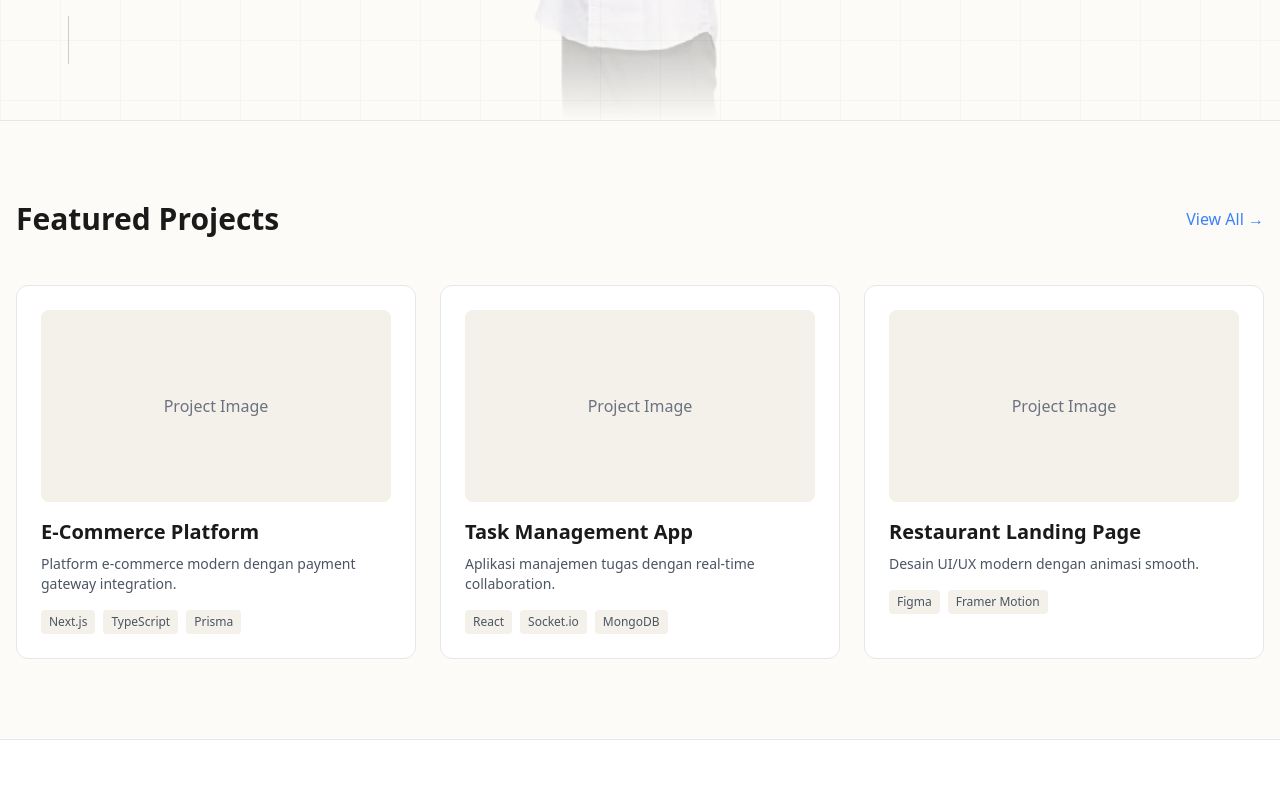
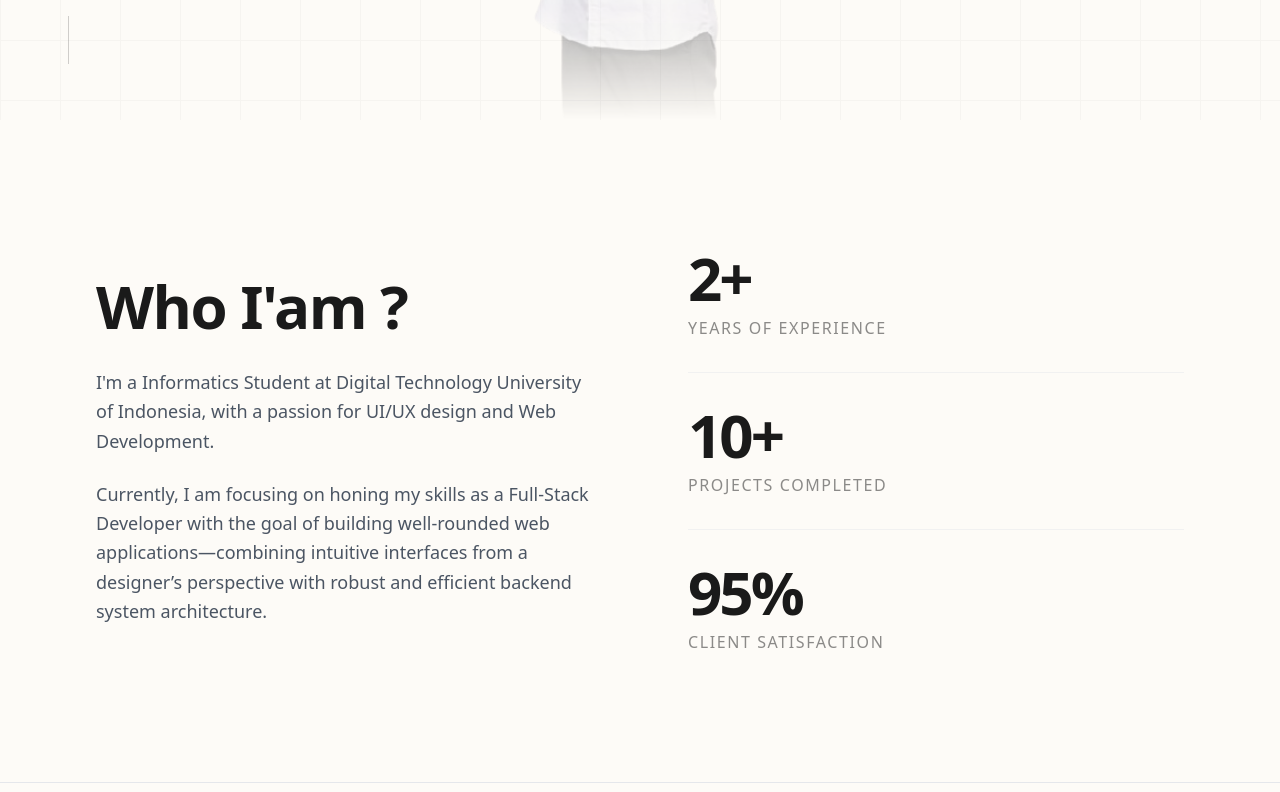
Before and after one commit to HafidzThufail22/Portofolio-V2, a Next.js app: page / in a window 1280 px wide. Shown: the part 680-1472 px from the top of the page. Built offline with nearby package versions, Linux system fonts and the light colour scheme.

Commit message:
feat: initialize home page with About section and featured projects grid

```diff
--- a/app/page.tsx
+++ b/app/page.tsx
@@ -1,4 +1,4 @@
-import { Hero } from "@/components/sections";
+import { Hero, About } from "@/components/sections";
 import Link from "next/link";
 
 export default function Home() {
@@ -6,6 +6,9 @@ export default function Home() {
     <div className="min-h-screen bg-background">
       {/* Hero Section with Intro Animation */}
       <Hero />
+
+      {/* About Section */}
+      <About />
 
       {/* Featured Projects Section */}
       <section id="projects" className="container mx-auto px-4 py-20 border-t border-border">
--- /dev/null
+++ b/src/components/sections/About.tsx
@@ -0,0 +1,89 @@
+"use client";
+
+import { motion } from "framer-motion";
+
+const stats = [
+  {
+    value: "2+",
+    label: "Years of experience",
+  },
+  {
+    value: "10+",
+    label: "Projects completed",
+  },
+  {
+    value: "95%",
+    label: "Client satisfaction",
+  },
+];
+
+export function About() {
+  return (
+    <section id="about" className="py-24 relative overflow-hidden bg-background">
+      <div className="container mx-auto px-6 md:px-12 lg:px-24">
+        <div className="grid grid-cols-1 lg:grid-cols-2 gap-16 lg:gap-24 items-center">
+
+          {/* ── LEFT: Text Content ── */}
+          <motion.div
+            initial={{ opacity: 0, y: 30 }}
+            whileInView={{ opacity: 1, y: 0 }}
+            viewport={{ once: true, margin: "-100px" }}
+            transition={{ duration: 0.8, ease: "easeOut" }}
+            className="flex flex-col space-y-8"
+          >
+            <h1 className="text-4xl md:text-5xl lg:text-6xl font-bold text-foreground tracking-tight">
+              Who I'am ?
+            </h1>
+
+            <div className="space-y-6 text-foreground-muted text-base md:text-lg leading-relaxed">
+              <p>
+                I'm a Informatics Student at Digital Technology University of Indonesia, with a passion for UI/UX design and Web Development.
+              </p>
+              <p>
+                Currently, I am focusing on honing my skills as a Full-Stack Developer with the goal of building well-rounded web applications—combining intuitive interfaces from a designer’s perspective with robust and efficient backend system architecture.
+              </p>
+            </div>
+          </motion.div>
+
+          {/* ── RIGHT: Vertical Stats ── */}
+          <motion.div
+            initial={{ opacity: 0, x: 30 }}
+            whileInView={{ opacity: 1, x: 0 }}
+            viewport={{ once: true, margin: "-100px" }}
+            transition={{ duration: 0.8, delay: 0.2, ease: "easeOut" }}
+            className="flex flex-col w-full"
+          >
+            {stats.map((stat, index) => (
+              <div
+                key={index}
+                className={`py-8 flex flex-col space-y-2 ${
+                  index !== stats.length - 1 ? "border-b border-border/50" : ""
+                }`}
+              >
+                <motion.span
+                  initial={{ opacity: 0, y: 20 }}
+                  whileInView={{ opacity: 1, y: 0 }}
+                  viewport={{ once: true }}
+                  transition={{ duration: 0.5, delay: 0.4 + index * 0.1 }}
+                  className="text-5xl md:text-6xl font-bold text-foreground tracking-tighter"
+                >
+                  {stat.value}
+                </motion.span>
+                <motion.span
+                  initial={{ opacity: 0 }}
+                  whileInView={{ opacity: 1 }}
+                  viewport={{ once: true }}
+                  transition={{ duration: 0.5, delay: 0.5 + index * 0.1 }}
+                  className="text-sm md:text-base text-foreground/50 tracking-widest uppercase font-medium"
+                >
+                  {stat.label}
+                </motion.span>
+              </div>
+            ))}
+          </motion.div>
+
+        </div>
+      </div>
+    </section>
+  );
+}
--- a/src/components/sections/index.ts
+++ b/src/components/sections/index.ts
@@ -1 +1,2 @@
 export { Hero } from "./Hero";
+export { About } from "./About";
```
